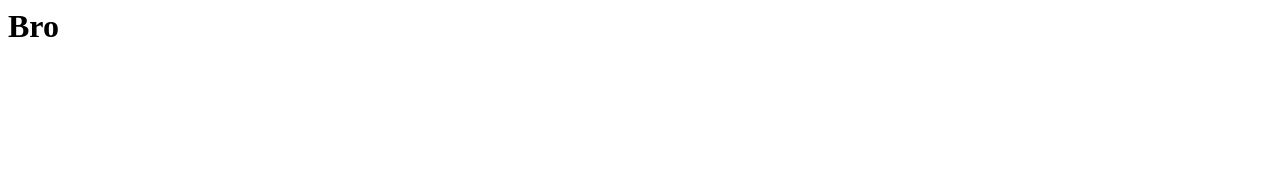
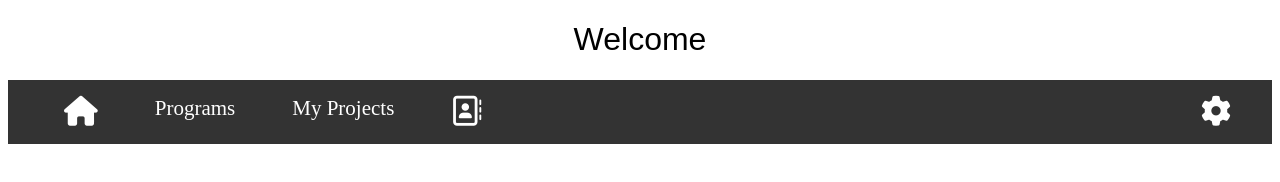
Before and after one commit to AjinkyaTheCoder/MyWeb, a plain HTML site: page index.html in a window 1280 px wide. Drawn offline with Linux system fonts and the light colour scheme; a web font is replaced by a local one.

Commit message:
Added more htmls

```diff
--- a/index.html
+++ b/index.html
@@ -1,14 +1,54 @@
+<!doctype html>
+
 <html>
+    <head>
+        <meta name="viewport" content="width=device-width, initial-scale=1.0">
+        <title>Blank template</title>
 
-<head>
-<title>Hello</title>
-</head>
+        <!-- Load external CSS styles -->
+        <link rel="stylesheet" href="styles.css">
+        <link rel="stylesheet" href="hoverable-navigation.css">
+        <link rel="stylesheet" href="https://fonts.googleapis.com/css?family=Sofia">
+        <script src="https://kit.fontawesome.com/04adcdaead.js" crossorigin="anonymous"></script>
 
-<body>
 
-<h1>Bro</h1>
-</body>
+    </head>
+
+    <body>
+
+        <h1>Welcome</h1>
+
+       <ul>
+           <li><a><i class="fas fa-home" style="font-size:30px"></i></a></li>
+            <li><a>Programs</a></li>
+            <li><a>My Projects</a></li>
+            <li><a><i class="fa-regular fa-address-book"style="font-size:30px;"></i></a></li>
+            <li style="float:right;"><a><i class="fa-solid fa-gear"style="font-size:30px;"></i></a></li>
+       </ul>
+            </div>
+
+        <p>
+        </p>
 
 
 
+
+
+
+
+
+
+
+
+
+
+
+
+
+
+        <!-- Load external JavaScript -->
+        <script src="scripts.js"></script>
+
+    </body>
+
 </html>
--- /dev/null
+++ b/styles.css
@@ -0,0 +1,33 @@
+/* Place your CSS styles in this file */
+
+h1 {
+    text-align: center;
+    font-family: "Sofia", sans-serif;
+    font-weight: normal;
+}
+ul {
+  list-style-type: none;
+  margin: 0;
+  padding: 10;
+  overflow: hidden;
+  background-color: #333333;
+  font-size:21px;
+}
+
+li{
+  float: left;
+}
+
+li a{
+  display: block;
+  color: white;
+  text-align: center;
+  padding: 16px;
+  margin-right: 25px;
+  text-decoration: none;
+
+}
+
+li a:hover {
+  background-color: #111111;
+}
```
Also changed, not shown: hoverableNavigation.css (added, +34 -0 lines).
